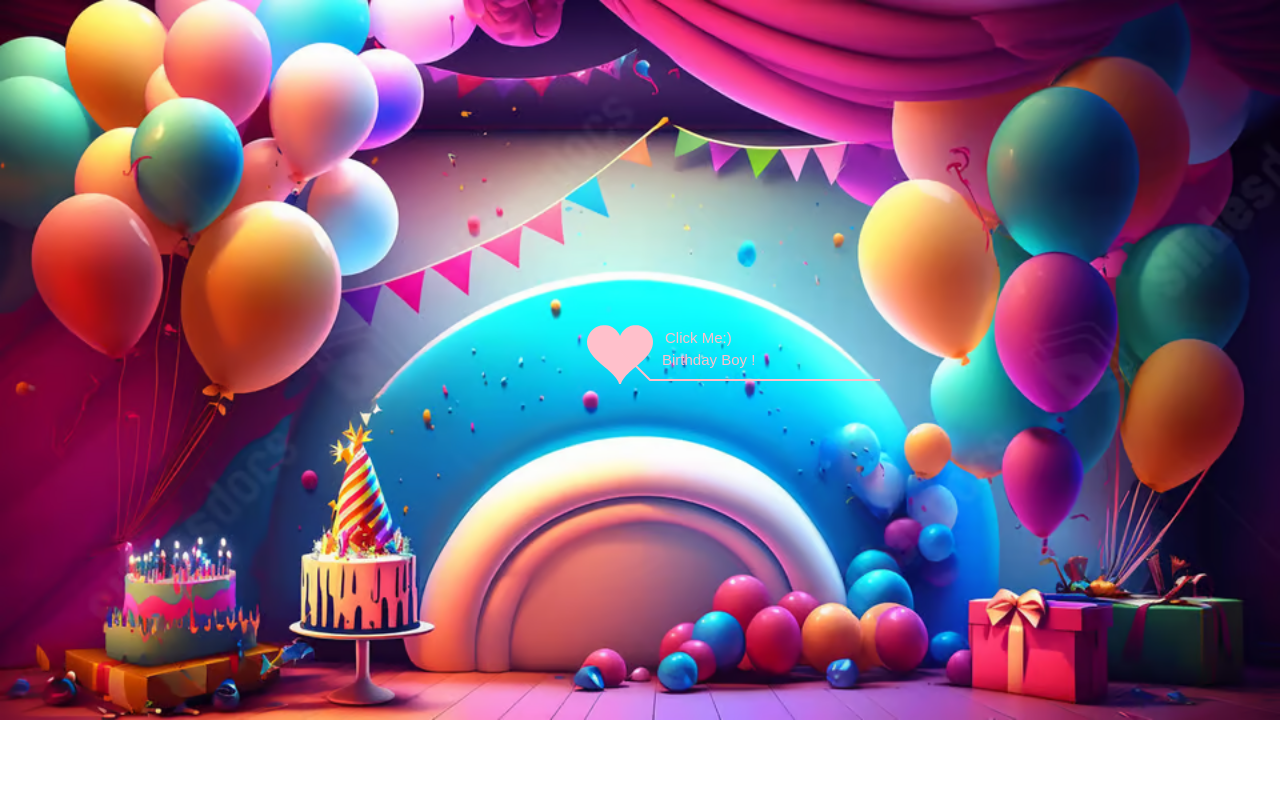
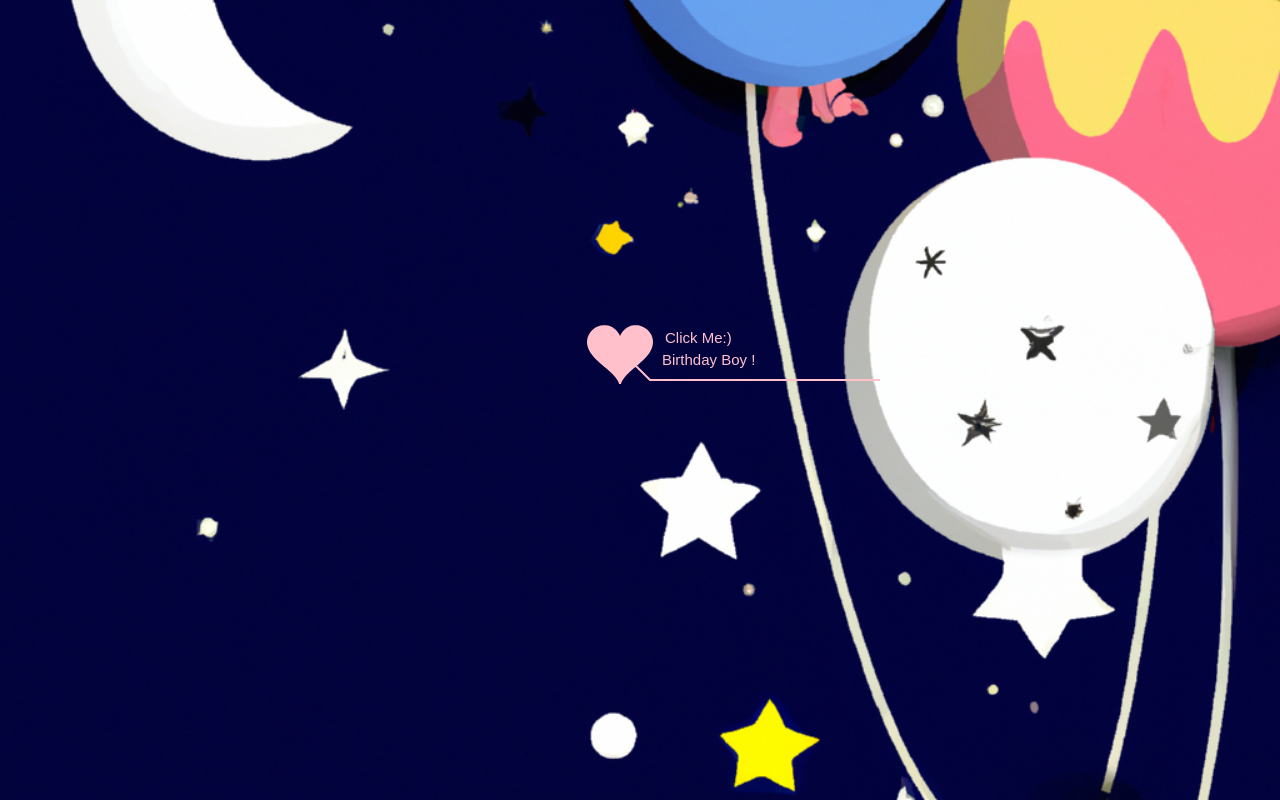
Before and after one commit to disha-b19/wishes, a plain HTML site: page index.html in a window 1280 px wide. Drawn offline with Linux system fonts and the light colour scheme.

Commit message:
Update default.css

```diff
--- a/default.css
+++ b/default.css
@@ -1,7 +1,7 @@
 body {
   margin: 0;
   padding: 0;
-  background-image: url('../img6.avif');
+  background-image: url('../img2.png');
   background-size: cover;
   background-repeat: no-repeat;
   font-size: 14px;
```
